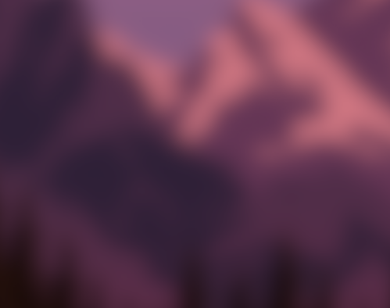
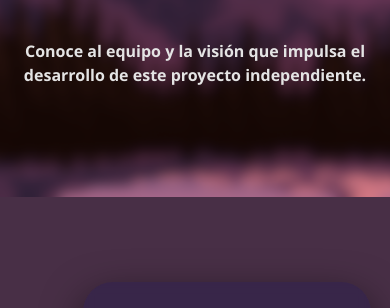
Before and after one commit to WakandianShield/EL-ULTIMO-MIEMBRO-WEBSITE, a plain HTML site: page aboutus.html in a window 390 px wide. Shown: the part 309-617 px from the top of the page. Drawn offline with Linux system fonts and the light colour scheme; a web font is replaced by a local one.

Commit message:
HERO PRUEBA 2

```diff
--- a/styles.css
+++ b/styles.css
@@ -578,10 +578,8 @@ footer {
 
     .about-hero {
         background-attachment: scroll;
-        padding-top: 100vh;
-        background-size: cover;
-        background-position: center;
         background-repeat: no-repeat;
+
     }
 }
 
```
